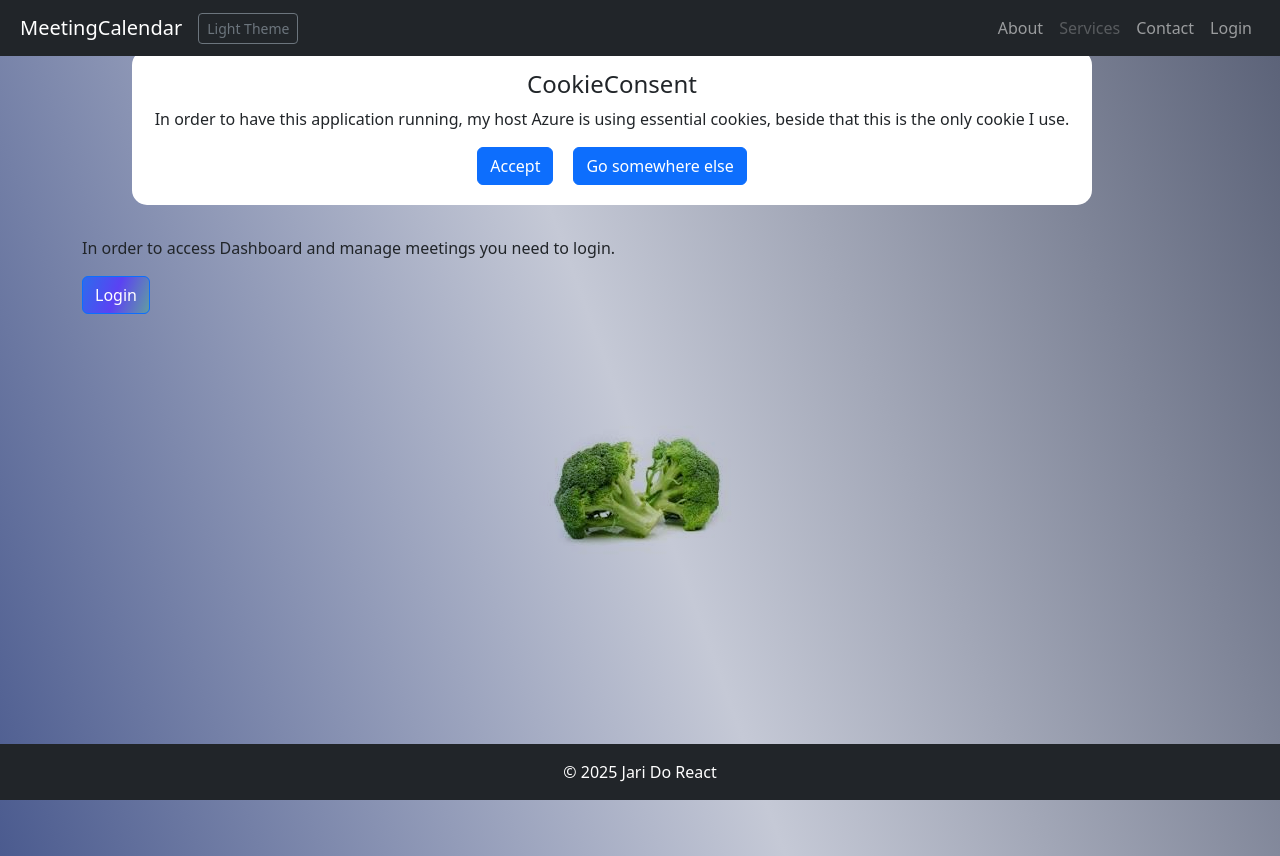
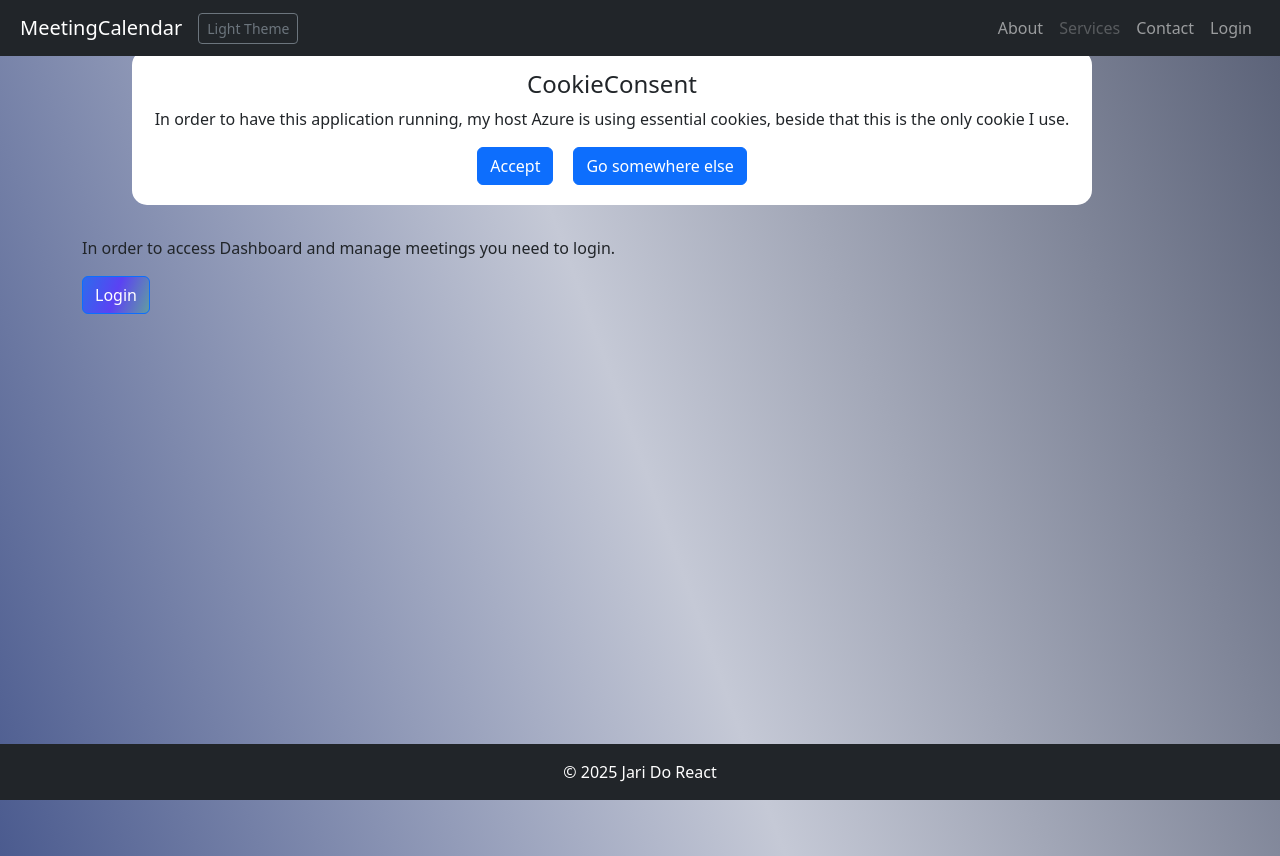
Before and after one commit to Jari1980/ReactMeetingCalendar, a React (Vite) app: page / in a window 1280 px wide. Built offline with nearby package versions, Linux system fonts and the light colour scheme.

Commit message:
removed image, to see if that was issue

```diff
--- a/src/components/Home.jsx
+++ b/src/components/Home.jsx
@@ -4,7 +4,7 @@ import { useNavigate } from "react-router-dom";
 
 
 
-import broccoli2 from "../assets/images/broccoli2.jpg";
+//import broccoli2 from "../assets/images/broccoli2.jpg";
 
 import { useMeetingContext } from "./context";
 import "../stylesheet.css";
@@ -43,15 +43,19 @@ const Home = () => {
       <br />
       <br />
       <br />
-      <img
-        src={broccoli2}
-        style={{ display: "block", marginLeft: "auto", marginRight: "auto", mixBlendMode:"multiply" }}
-      ></img>
+
       {!cookies.cookieConsent && <CookiesConsent />}
     </Container>
     </div>
   );
 };
 
+/*
+<img
+        src={broccoli2}
+        style={{ display: "block", marginLeft: "auto", marginRight: "auto", mixBlendMode:"multiply" }}
+      ></img>
+*/
+
 // Just some commented inorder to hopefully start new work flow
 export default Home;
```
